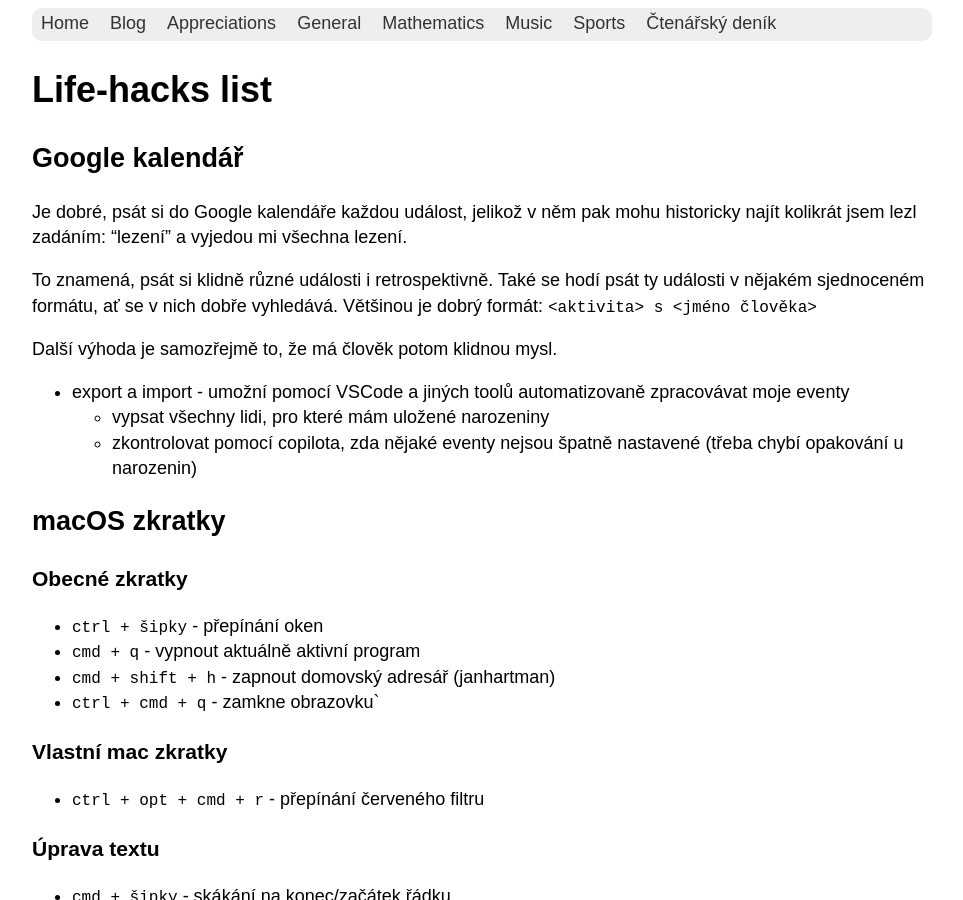
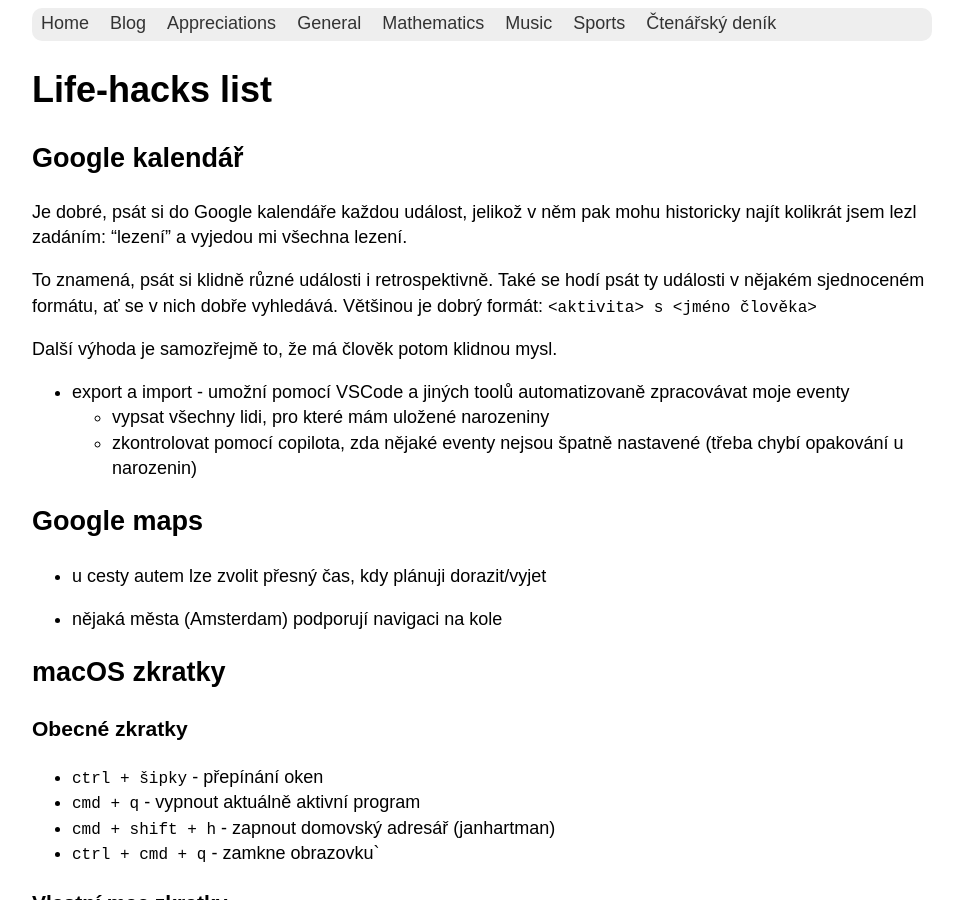
Before and after one commit to hartmaj2/hartmaj2.github.io, a Jekyll site: the page built from _posts/2024-10-06-post.md, in a window 1280 px wide and 900 px high. Shown: the whole window, without its empty margins (158-1121 px from the left). Built offline with Jekyll 4.4.1, drawn with Linux system fonts in a browser that asks for light colours.

Commit message:
Add stuff

```diff
--- a/_posts/2024-10-06-post.md
+++ b/_posts/2024-10-06-post.md
@@ -16,6 +16,12 @@ Další výhoda je samozřejmě to, že má člověk potom klidnou mysl.
 - export a import - umožní pomocí VSCode a jiných toolů automatizovaně zpracovávat moje eventy
   - vypsat všechny lidi, pro které mám uložené narozeniny
   - zkontrolovat pomocí copilota, zda nějaké eventy nejsou špatně nastavené (třeba chybí opakování u narozenin)
+
+## Google maps
+
+- u cesty autem lze zvolit přesný čas, kdy plánuji dorazit/vyjet
+
+- nějaká města (Amsterdam) podporují navigaci na kole
 
 ## macOS zkratky
 
```
